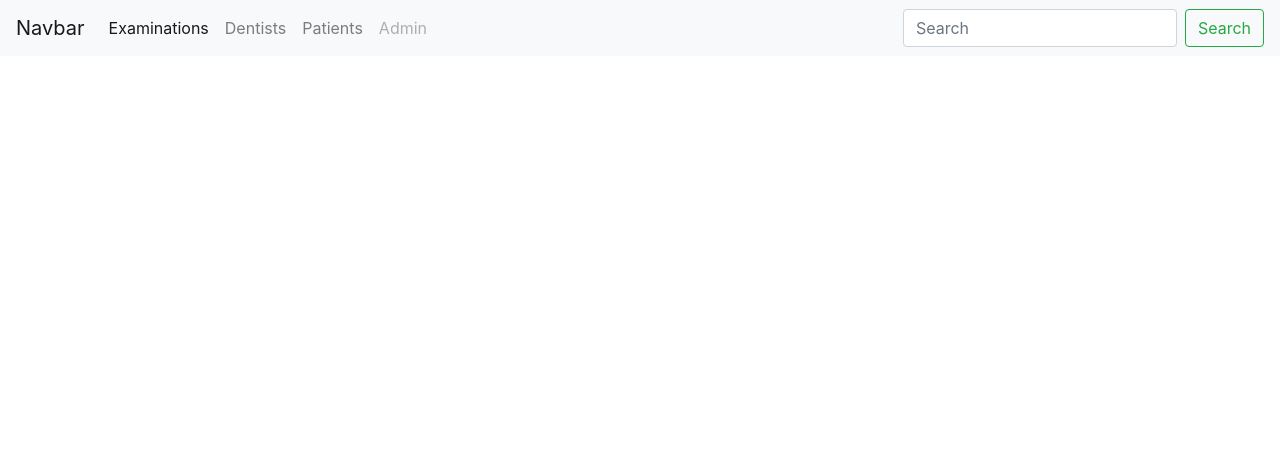
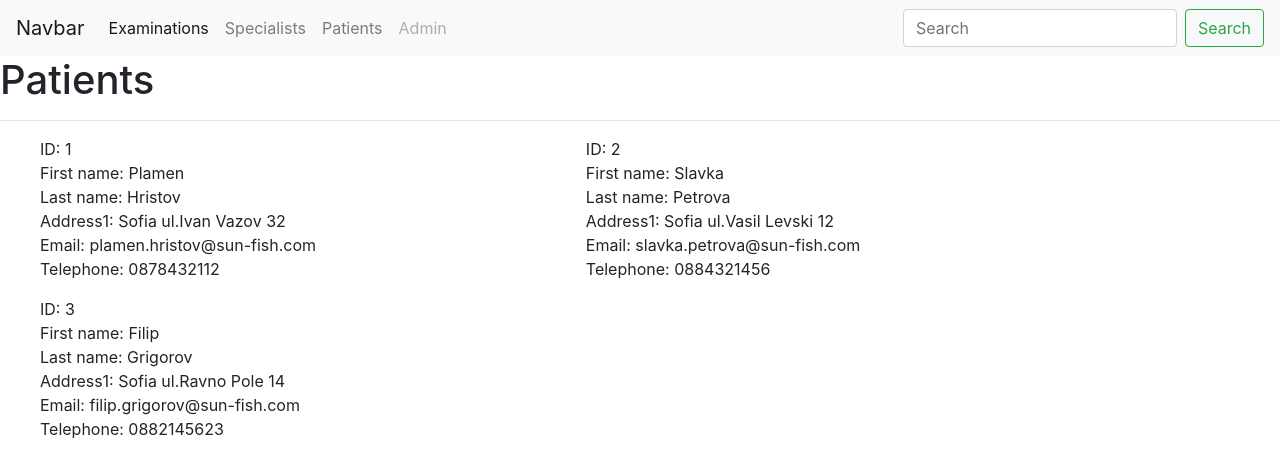
Before and after one commit to MartinValchev/dentals-ui, an Angular app in the folder dentals-portal/: page /patients in a window 1280 px wide. Before the commit this address led to /. Shown: the top 476 px of the page. Built offline with nearby package versions, Linux system fonts and the light colour scheme.

Commit message:
added patients list fixed navbar navigation

```diff
--- a/dentals-portal/src/app/app.module.ts
+++ b/dentals-portal/src/app/app.module.ts
@@ -10,7 +10,8 @@ import { SpecialistService } from './specialist/shared/specialist.service';
 import { SpecialistActivatorService } from './specialist/shared/specialist.activator.service';
 import { SpecialistDetailComponent } from './specialist/specialist-detail.component';
 import { Error404Component } from './errors/error404.component';
-import { fromEventPattern } from 'rxjs';
+import { PatientService } from './patient/shared/patient.service';
+import { PatientListComponent } from './patient/patient-list.component';
 
 @NgModule({
   declarations: [
@@ -18,6 +19,7 @@ import { fromEventPattern } from 'rxjs';
     NavbarComponent,
     SpecialistListComponent,
     SpecialistDetailComponent,
+    PatientListComponent,
     Error404Component
   ],
   imports: [
@@ -25,7 +27,9 @@ import { fromEventPattern } from 'rxjs';
     RouterModule.forRoot(appRoutes)
   ],
   providers: [SpecialistService,
-    SpecialistActivatorService],
+    SpecialistActivatorService,
+    PatientService
+  ],
   bootstrap: [AppComponent]
 })
 export class AppModule { }
--- a/dentals-portal/src/app/nav/navbar.component.html
+++ b/dentals-portal/src/app/nav/navbar.component.html
@@ -10,10 +10,10 @@
         <a class="nav-link" href="#">Examinations <span class="sr-only">(current)</span></a>
       </li>
       <li class="nav-item">
-        <a class="nav-link" href="#">Dentists</a>
+        <a class="nav-link" [routerLink]="['specialists']">Specialists</a>
       </li>
       <li class="nav-item dropdown">
-        <a class="nav-link" href="#" id="navbarDropdown" >
+        <a class="nav-link" [routerLink]="['patients']" id="navbarDropdown" >
           Patients
         </a>
       </li>
--- /dev/null
+++ b/dentals-portal/src/app/patient/patient-list.component.ts
@@ -0,0 +1,40 @@
+import { Component, OnInit } from '@angular/core'
+import { IPatient } from './shared/patient.model'
+import { PatientService } from './shared/patient.service';
+
+@Component({
+    template: `
+    <div>
+        <h1>Patients</h1>
+        <hr/>
+        <div class="row">
+        <div *ngFor="let patient of patients" class="col-md-5">
+            <ul>
+                <li> ID: {{patient.id}}</li>
+                <li> First name: {{patient.firstName}}</li>
+                <li> Last name: {{patient.lastName}} </li>
+                <li> Address1: {{patient.address1}} </li>
+                <li *ngIf="patient.address2"> Address: {{patient.address2}} </li>
+                <li> Email: {{patient.email}}</li>
+                <li> Telephone: {{patient.telephone}} </li>
+            </ul>
+        </div>
+    </div>
+`,
+    styles: [
+        `ul {list-style-type: none;}`
+    ],
+})
+export class PatientListComponent implements OnInit {
+    patients: IPatient[];
+
+    constructor(private patientService: PatientService) {
+
+    }
+
+    ngOnInit() {
+        this.patientService.getPatients().subscribe((data) => {
+            this.patients = data;
+        });
+    }
+}
--- /dev/null
+++ b/dentals-portal/src/app/patient/shared/patient.service.ts
@@ -0,0 +1,47 @@
+import { Injectable } from '@angular/core'
+import { IPatient } from '../shared/patient.model';
+import { Subject,Observable } from 'rxjs';
+
+@Injectable()
+export class PatientService {
+    constructor() {}
+
+    getPatients(): Observable<IPatient[]> {
+        let subject = new Subject<IPatient[]>()
+        setTimeout(() =>{
+            subject.next(PATIENTS);
+            subject.complete;
+        },100)
+        return subject;
+    }
+}
+
+const PATIENTS = [
+    {
+        id: 1,
+        firstName: "Plamen",
+        lastName: "Hristov",
+        address1: "Sofia ul.Ivan Vazov 32",
+        address2: "",
+        telephone: "0878432112",
+        email: "plamen.hristov@sun-fish.com"
+    },
+    {
+        id: 2,
+        firstName: "Slavka",
+        lastName: "Petrova",
+        address1: "Sofia ul.Vasil Levski 12",
+        address2: "",
+        telephone: "0884321456",
+        email: "slavka.petrova@sun-fish.com"
+    },
+    {
+        id: 3,
+        firstName: "Filip",
+        lastName: "Grigorov",
+        address1: "Sofia ul.Ravno Pole 14",
+        address2: "",
+        telephone: "0882145623",
+        email: "filip.grigorov@sun-fish.com"
+    }
+]
--- a/dentals-portal/src/app/routes.ts
+++ b/dentals-portal/src/app/routes.ts
@@ -3,9 +3,11 @@ import { SpecialistListComponent } from './specialist/specialist-list.component'
 import { SpecialistDetailComponent } from './specialist/specialist-detail.component';
 import { Error404Component } from './errors/error404.component';
 import { SpecialistActivatorService } from './specialist/shared/specialist.activator.service';
+import { PatientListComponent } from './patient/patient-list.component';
 
 export const appRoutes:Routes = [
     { path: 'specialist/:id', component: SpecialistDetailComponent, canActivate: [SpecialistActivatorService] },
     { path: 'specialists', component: SpecialistListComponent },
+    { path: 'patients', component: PatientListComponent },
     { path: '404', component: Error404Component },
     { path: '', redirectTo: '/specialists', pathMatch: 'full' }]
--- a/dentals-portal/src/app/specialist/shared/specialist.activator.service.ts
+++ b/dentals-portal/src/app/specialist/shared/specialist.activator.service.ts
@@ -11,13 +11,11 @@ export class SpecialistActivatorService implements CanActivate {
 
     constructor(private specialistService: SpecialistService,
         private route: ActivatedRoute, private router: Router) {
-            console.log('in constructor activator')
 
     }
 
     canActivate(route: ActivatedRouteSnapshot):Observable<boolean> | Promise<boolean> | boolean {
         let id =  route.params['id'];
-        console.log('id: ' + id)
         return new Promise<boolean>((resolve, reject) => {
             setTimeout(() => {
               this.specialistService.getSpecialist(id)
--- a/dentals-portal/src/app/specialist/specialist-detail.component.ts
+++ b/dentals-portal/src/app/specialist/specialist-detail.component.ts
@@ -4,7 +4,7 @@ import { ISpecialist } from './shared/specialist.model';
 import { ActivatedRoute } from '@angular/router';
 
 @Component({
-    templateUrl: './specialist-detail.component.html',
+    template: './specialist-detail.component.html',
     styles: [`
     .container { padding-left: 20px; padding-right: 20px }
     .event-image { height: 100px; }
--- a/dentals-portal/src/app/specialist/specialist-list.component.ts
+++ b/dentals-portal/src/app/specialist/specialist-list.component.ts
@@ -22,7 +22,7 @@ import { SpecialistService } from './shared/specialist.service';
             </div>
         </div>
     `,
-    styles: []
+    styles: [`ul {list-style-type: none;}`]
 })
 export class SpecialistListComponent implements OnInit {
 
```
Also changed, not shown: dentals-portal/src/app/patient/shared/patient.model.ts (added, +9 -0 lines).
